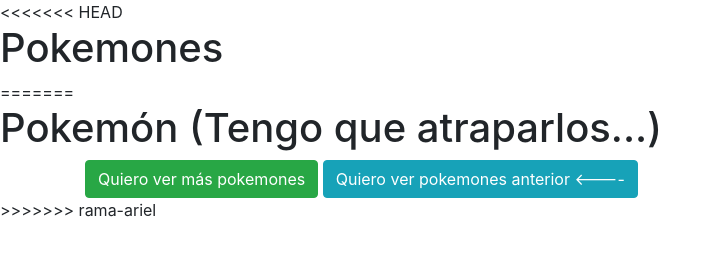
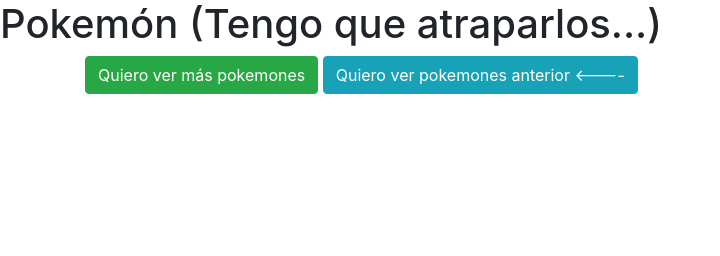
Before and after one commit to ariel-alvear/pokedex-1, a plain HTML site: page index.html in a window 1280 px wide. Shown: the whole page, without its empty margins (0-720 px from the left). Drawn offline with nearby package versions, Linux system fonts and the light colour scheme; no server answers.

Commit message:
conflict solved

```diff
--- a/index.html
+++ b/index.html
@@ -8,9 +8,6 @@
     <link rel="stylesheet" href="https://cdn.jsdelivr.net/npm/bootstrap@4.6.0/dist/css/bootstrap.min.css" integrity="sha384-B0vP5xmATw1+K9KRQjQERJvTumQW0nPEzvF6L/Z6nronJ3oUOFUFpCjEUQouq2+l" crossorigin="anonymous">
 </head>
 <body>
-<<<<<<< HEAD
-    <h1>Pokemones</h1>
-=======
     <h1>Pokemón (Tengo que atraparlos...)</h1>
     <div class="container">
         <div id="btn" type="button" class="btn btn-success btn__more" href="#">
@@ -58,7 +55,6 @@
 
     <script src="http://code.jquery.com/jquery-3.5.1.js" integrity="sha256-QWo7LDvxbWT2tbbQ97B53yJnYU3WhH/C8ycbRAkjPDc="
 crossorigin="anonymous"></script>
->>>>>>> rama-ariel
     <script src="script.js"></script>
     <script src="https://cdn.jsdelivr.net/npm/bootstrap@4.6.0/dist/js/bootstrap.bundle.min.js" integrity="sha384-Piv4xVNRyMGpqkS2by6br4gNJ7DXjqk09RmUpJ8jgGtD7zP9yug3goQfGII0yAns" crossorigin="anonymous"></script>
 </body>
```
